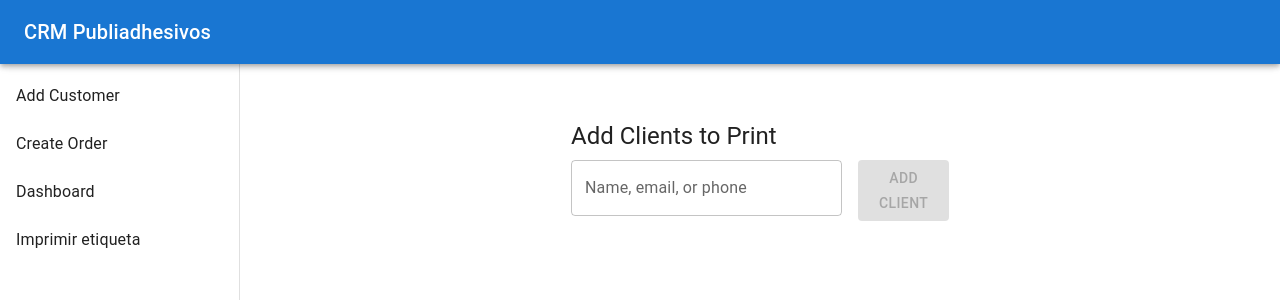
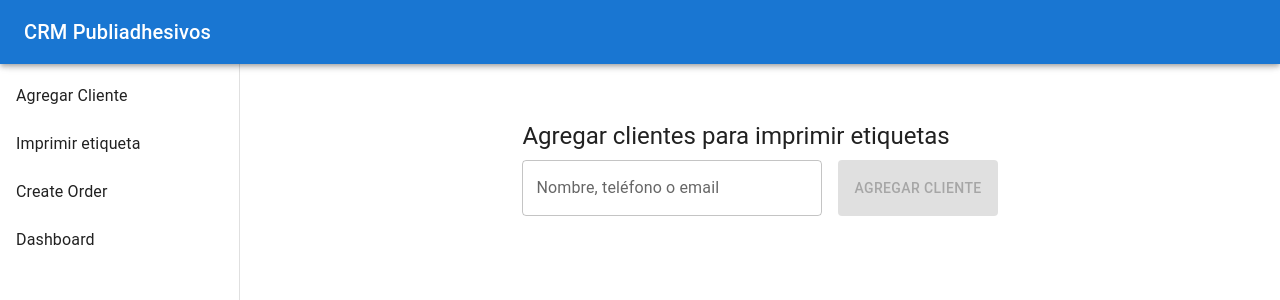
Before and after one commit to micalopez0112/crm-system, a React (Vite) app in the folder frontend/: page /printTag in a window 1280 px wide. Shown: the top 300 px of the page. Built offline with nearby package versions, Linux system fonts and the light colour scheme.

Commit message:
textos en espa;ol

```diff
--- a/frontend/src/App.jsx
+++ b/frontend/src/App.jsx
@@ -42,16 +42,16 @@ function App() {
       <Toolbar />
       <List>
         <ListItemButton component={RouterLink} to="/customer">
-          <ListItemText primary="Add Customer" />
+          <ListItemText primary="Agregar Cliente" />
+        </ListItemButton>
+        <ListItemButton component={RouterLink} to="/printTag">
+          <ListItemText primary="Imprimir etiqueta" />
         </ListItemButton>
         <ListItemButton component={RouterLink} to="/order">
           <ListItemText primary="Create Order" />
         </ListItemButton>
         <ListItemButton component={RouterLink} to="/dashboard">
           <ListItemText primary="Dashboard" />
-        </ListItemButton>
-        <ListItemButton component={RouterLink} to="/printTag">
-          <ListItemText primary="Imprimir etiqueta" />
         </ListItemButton>
       </List>
     </div>
--- a/frontend/src/components/LabelsPrint/LabelsPrint.tsx
+++ b/frontend/src/components/LabelsPrint/LabelsPrint.tsx
@@ -9,6 +9,7 @@ import {
   IconButton,
   Stack,
   Box,
+  Autocomplete,
 } from "@mui/material";
 import DeleteIcon from "@mui/icons-material/Delete";
 import { PrintableLabel } from "../PrintableLabel/PrintableLabel";
@@ -27,34 +28,35 @@ const baseURL = (import.meta as any).env.VITE_API_BASE_URL;
 
 const TagPrint: React.FC = () => {
   const [query, setQuery] = useState("");
+  const [suggestions, setSuggestions] = useState<Customer[]>([]);
   const [customerList, setCustomerList] = useState<Customer[]>([]);
   const [error, setError] = useState("");
   const printRef = useRef<HTMLDivElement>(null);
 
-  const fetchCustomer = async () => {
-    setError("");
+  const handleQueryChange = async (value: string) => {
+    setQuery(value);
+    if (value.length < 2) return;
+
     try {
       const res = await fetch(
-        `${baseURL}/customers?q=${encodeURIComponent(query)}`
+        `${baseURL}/customers?q=${encodeURIComponent(value)}`
       );
       const data: Customer[] = await res.json();
-      if (data.length === 0) {
-        setError("Customer not found.");
-        return;
+      setSuggestions(data);
+    } catch (err) {
+      setSuggestions([]);
     }
+  };
 
-      const newCustomer = data[0];
-      const alreadyAdded = customerList.find(
-        (c) => c.phone === newCustomer.phone
-      );
+  const addCustomer = (customer: Customer) => {
+    setError("");
+    const alreadyAdded = customerList.find((c) => c.phone === customer.phone);
     if (!alreadyAdded) {
-        setCustomerList((prev) => [...prev, newCustomer]);
+      setCustomerList((prev) => [...prev, customer]);
       setQuery("");
+      setSuggestions([]);
     } else {
       setError("Customer already added.");
-      }
-    } catch (err) {
-      setError("Error fetching customer.");
     }
   };
 
@@ -111,8 +113,8 @@ const TagPrint: React.FC = () => {
             display: flex;
             box-sizing: border-box;
             page-break-inside: avoid;
-            height: 9.5cm; /* adjust to fit 2 per row vertically */
-            width: 100%; /* ensures full width inside each grid cell */
+            height: 9.5cm;
+            width: 100%;
           }
 
           .label-column {
@@ -144,7 +146,6 @@ const TagPrint: React.FC = () => {
             color: red;
           }
         </style>
-
       `);
 
       printWindow.document.write("</head><body>");
@@ -161,17 +162,47 @@ const TagPrint: React.FC = () => {
     <Box sx={{ maxWidth: "1000px", mx: "auto", px: 2 }}>
       <Box className="hide-printing" mt={4}>
         <Typography variant="h5" gutterBottom>
-          Add Clients to Print
+          Agregar clientes para imprimir etiquetas
         </Typography>
         <Stack direction={{ xs: "column", sm: "row" }} spacing={2}>
+          <Box sx={{ width: 300 }}>
+            <Autocomplete
+              freeSolo
+              options={suggestions}
+              getOptionLabel={(option) =>
+                typeof option === "string"
+                  ? option
+                  : `${option.name} - ${option.phone} - ${option.email}`
+              }
+              inputValue={query}
+              onInputChange={(e, value) => handleQueryChange(value)}
+              onChange={(e, selected) => {
+                if (selected && typeof selected !== "string") {
+                  addCustomer(selected);
+                }
+              }}
+              renderInput={(params) => (
                 <TextField
-            label="Name, email, or phone"
+                  {...params}
+                  label="Nombre, teléfono o email"
                   fullWidth
-            value={query}
-            onChange={(e) => setQuery(e.target.value)}
                 />
-          <Button variant="contained" disabled={!query} onClick={fetchCustomer}>
-            Add Client
+              )}
+            />
+          </Box>
+
+          <Button
+            variant="contained"
+            disabled={!query}
+            onClick={async () => {
+              if (suggestions.length > 0) {
+                addCustomer(suggestions[0]);
+              } else {
+                setError("No customer found.");
+              }
+            }}
+          >
+            Agregar Cliente
           </Button>
         </Stack>
         {error && (
@@ -183,9 +214,9 @@ const TagPrint: React.FC = () => {
 
       {customerList.length > 0 && (
         <>
-          <Box className="hide-printing" mb={2}>
+          <Box className="hide-printing" mb={2} mt={2}>
             <Button variant="outlined" onClick={handlePrint}>
-              Print Labels
+              Imprimir etiquetas
             </Button>
           </Box>
 
```
Lines whose indentation alone changed are shown as unchanged.
